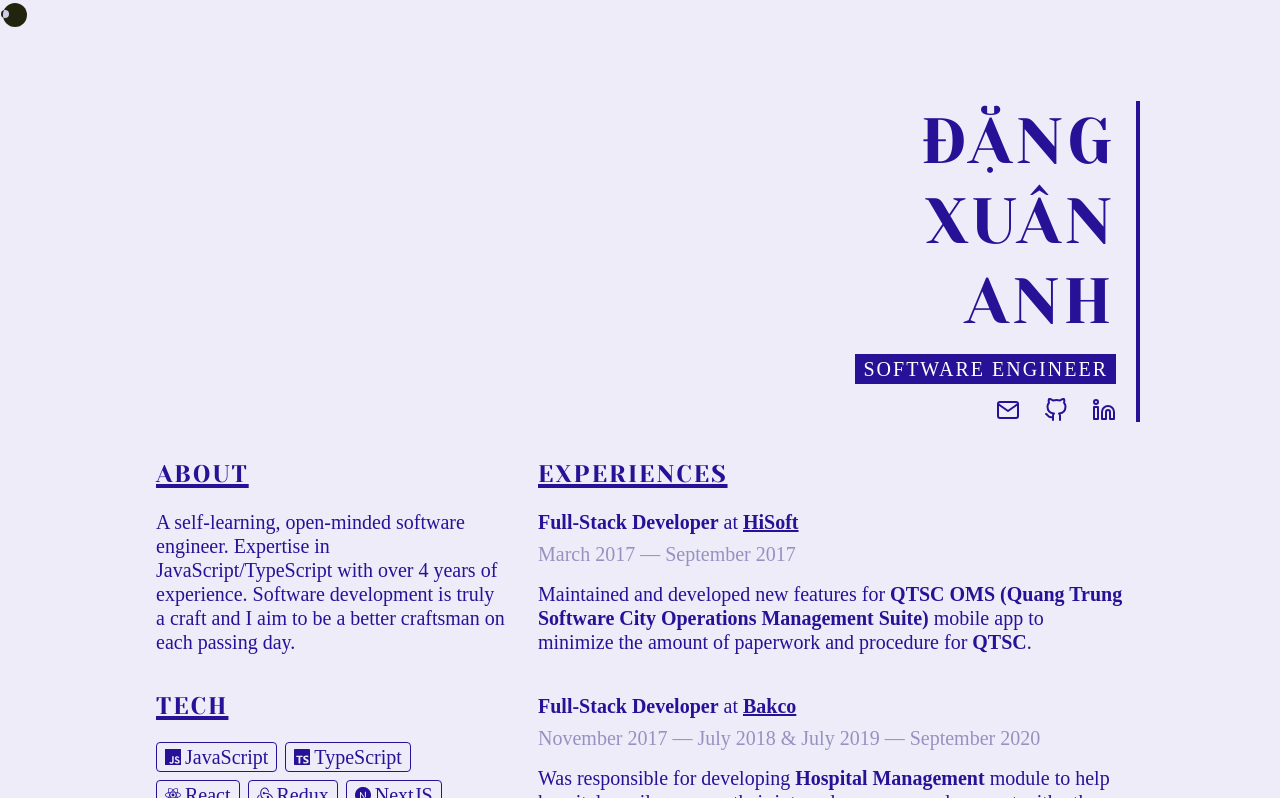
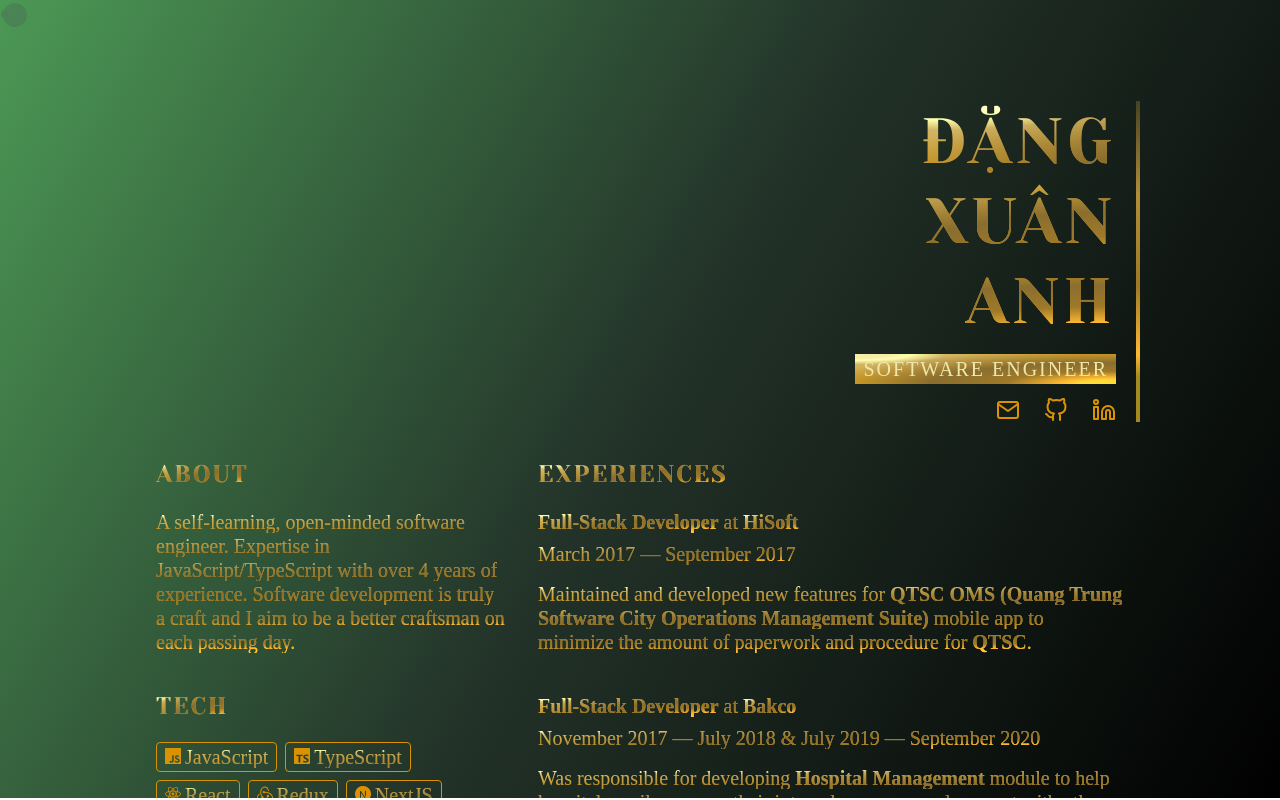
Before and after one commit to dxanh97/dxanh97-dep, a Next.js app: page / in a window 1280 px wide. Built offline with nearby package versions, Linux system fonts and the light colour scheme; a web font is replaced by a local one.

Commit message:
chore: update theme (draft)

```diff
--- a/components/common/Layout.module.scss
+++ b/components/common/Layout.module.scss
@@ -2,7 +2,12 @@
 
 .wrapper {
   margin: -10px;
-  background: $color-background;
+  background: linear-gradient(
+    300deg,
+    $color-background-start 0%,
+    $color-background-middle 50%,
+    $color-background-end 100%
+  );
   font-family: Lekton;
   font-size: 20px;
   line-height: 24px;
--- a/components/portfolio/Experiences.tsx
+++ b/components/portfolio/Experiences.tsx
@@ -18,10 +18,12 @@ const experienceList = (refs: ExperienceRefs) => [
     // prettier-ignore
     details: (
       <p className={css['detail-section']}>
+        <span className="gold-text">
           Maintained and developed new features
           for <b>QTSC OMS (Quang Trung Software City Operations Management Suite)</b> mobile
           app to minimize the amount of paperwork and procedure
           for <b>QTSC</b>.
+        </span>
       </p>
     ),
   },
@@ -35,16 +37,20 @@ const experienceList = (refs: ExperienceRefs) => [
     details: (
       <>
         <p className={css['detail-section']}>
+          <span className="gold-text">
             Was responsible for developing <b>Hospital Management</b> module to help
             hospitals easily manage their internal resources and connect with
             others using only one platform.
+          </span>
         </p>
         <p className={css['detail-section']}>
+          <span className="gold-text">
             Led Front-End team of 2 to develop several apps like:
             <br />• <b>PHR (Personal Health Record)</b> that let users track their
             medical records and body indexes.
             <br />• <b>CDS (Control Disease System)</b> for <b>HCDC (HCMC Center for
             Disease Control)</b> to record and manage the Covid-19 infection chains in HCM city.
+          </span>
         </p>
       </>
     ),
@@ -59,22 +65,28 @@ const experienceList = (refs: ExperienceRefs) => [
     details: (
       <>
         <p className={css['detail-section']}>
+          <span className="gold-text">
             Updated the company&apos;s website and add a CI config to build
             bundles automatically using <b>CircleCI</b>. Integrate
             with <b>Google Analytics</b> dashboards to set up all tracking
             flows for the website. Used <b>Strapi</b> to set up a headless CMS
             for managing CodeLink&apos;s Playbook.
+          </span>
         </p>
         <p className={css['detail-section']}>
+          <span className="gold-text">
             Outsourced for <b>Electronic Arts</b> to help build an admin dashboard
             that manages marketing assets (videos, images, ...)
             and use <b>Machine Learning</b>, <b>Serverless</b>, and <b>NestJS</b> to
             create audience-targeted marketing videos.
+          </span>
         </p>
         <p className={css['detail-section']}>
+          <span className="gold-text">
             Used <b>React</b>, <b>Redux</b>, <b>Firebase</b>, and <b>GitHub Actions</b> to
             create an annotation tool for preparing audio data for
             a <b>Machine Learning</b> model to produce a <b>Text-to-Speech</b> service.
+          </span>
         </p>
       </>
     ),
@@ -86,8 +98,10 @@ const Experiences = (refs: ExperienceRefs) => (
     {experienceList(refs).map((experience) => (
       <div key={experience.period} className={css['wrapper']}>
         <p className={css['company-role']}>
-          <b>{experience.role}</b>
-          &nbsp;at&nbsp;
+          <b>
+            <span className="gold-text">{experience.role}</span>
+          </b>
+          <span className="gold-text">&nbsp;at&nbsp;</span>
           <b>
             <a
               ref={experience.ref}
@@ -95,11 +109,13 @@ const Experiences = (refs: ExperienceRefs) => (
               target="_blank"
               rel="noreferrer"
             >
-              {experience.company}
+              <span className="gold-text">{experience.company}</span>
             </a>
           </b>
         </p>
-        <span className={css['period']}>{experience.period}</span>
+        <span className={css['period']}>
+          <span className="gold-text">{experience.period}</span>
+        </span>
         {experience.details}
       </div>
     ))}
--- a/components/portfolio/InformationSection.module.scss
+++ b/components/portfolio/InformationSection.module.scss
@@ -5,5 +5,5 @@
   text-transform: uppercase;
   font-weight: 500;
   margin-top: 40px;
-  text-decoration: underline 4px;
+  // text-decoration: underline 4px;
 }
--- a/components/portfolio/InformationSection.tsx
+++ b/components/portfolio/InformationSection.tsx
@@ -9,8 +9,10 @@ interface Props {
 
 const InformationSection: React.FC<Props> = ({ header, content }) => (
   <>
-    <h3 className={css['header']}>{header}</h3>
-    {content}
+    <h3 className={css['header']}>
+      <span className="gold-text">{header}</span>
+    </h3>
+    <span className="gold-text">{content}</span>
   </>
 );
 
--- a/components/portfolio/Interests.tsx
+++ b/components/portfolio/Interests.tsx
@@ -7,12 +7,14 @@ import {
   RiMovie2Line,
   RiYoutubeLine,
 } from 'react-icons/ri';
+import { GiChessQueen } from 'react-icons/gi';
 
 import css from './Interests.module.scss';
 
 const interestList = [
+  { name: 'Pool', icon: <RiBilliardsLine /> },
   { name: 'Football', icon: <RiFootballLine /> },
-  { name: 'Pool', icon: <RiBilliardsLine /> },
+  { name: 'Chess', icon: <GiChessQueen /> },
   { name: 'Code', icon: <RiTerminalBoxLine /> },
   { name: 'Music', icon: <RiMusic2Line /> },
   { name: 'Movie', icon: <RiMovie2Line /> },
@@ -23,8 +25,10 @@ const Interests = (
   <>
     {interestList.map((interest) => (
       <div key={interest.name} className={css['wrapper']}>
-        {interest.icon}
-        <span>{interest.name}</span>
+        <span className="gold-text">
+          {interest.icon}
+          <span>{interest.name}</span>
+        </span>
       </div>
     ))}
   </>
--- a/components/portfolio/NameAndTitle.module.scss
+++ b/components/portfolio/NameAndTitle.module.scss
@@ -3,7 +3,16 @@
 .wrapper {
   text-align: right;
   padding-right: 20px;
-  border-right: 4px solid $color-primary;
+  border-right: 4px solid;
+  border-image: radial-gradient(
+      ellipse farthest-corner at right bottom,
+      #a28a1e 10%,
+      #fdb931 15%,
+      #9f7928 30%,
+      #b18d3a 50%,
+      transparent 80%
+    )
+    1;
 }
 .name {
   text-transform: uppercase;
@@ -14,13 +23,30 @@
   letter-spacing: 4px;
   margin-bottom: 16px;
 }
+
 .title {
   margin-bottom: 16px;
   text-transform: uppercase;
   span {
     padding: 4px 8px;
     letter-spacing: 2px;
-    background: $color-primary;
+    // background: $color-primary;
+    background: radial-gradient(
+        ellipse farthest-corner at right bottom,
+        #fedb37 10%,
+        #fdb931 15%,
+        #9f7928 30%,
+        #8a6e2f 50%,
+        transparent 80%
+      ),
+      radial-gradient(
+        ellipse farthest-corner at left top,
+        #f8eda8 10%,
+        #ffffac 15%,
+        #d1b464 25%,
+        #e1a721 62.5%,
+        #daa52d 100%
+      );
     color: $color-white;
   }
 }
--- a/components/portfolio/NameAndTitle.tsx
+++ b/components/portfolio/NameAndTitle.tsx
@@ -30,11 +30,13 @@ const contactList = (refs: ContactRefs) => [
 const NameAndTitle = (refs: ContactRefs) => (
   <div className={css['wrapper']}>
     <h1 className={css['name']}>
-      Đặng
-      <br />
-      Xuân
-      <br />
-      Anh
+      <span className="gold-text">
+        Đặng
+        <br />
+        Xuân
+        <br />
+        Anh
+      </span>
     </h1>
     <div className={css['title']}>
       <span>Software Engineer</span>
--- a/components/portfolio/Techs.tsx
+++ b/components/portfolio/Techs.tsx
@@ -42,7 +42,7 @@ const Techs = (
     {techList.map((tech) => (
       <div key={tech.name} className={css['tag']}>
         <div>
-          {tech.icon}
+          <span className="gold-text">{tech.icon}</span>
           <span>{tech.name}</span>
         </div>
       </div>
--- a/styles/index.module.scss
+++ b/styles/index.module.scss
@@ -32,4 +32,26 @@
       }
     }
   }
+  :global {
+    span.gold-text {
+      background: radial-gradient(
+          ellipse farthest-corner at right bottom,
+          #fedb37 0%,
+          #fdb931 15%,
+          #9f7928 30%,
+          #8a6e2f 50%,
+          transparent 80%
+        ),
+        radial-gradient(
+          ellipse farthest-corner at left top,
+          #ffffff 0%,
+          #ffffac 15%,
+          #d1b464 25%,
+          #e1a721 62.5%,
+          #daa52d 100%
+        );
+      -webkit-background-clip: text;
+      -webkit-text-fill-color: transparent;
+    }
+  }
 }
--- a/styles/theme.scss
+++ b/styles/theme.scss
@@ -1,4 +1,7 @@
-$color-primary: #271297;
-$color-background: #edecf8;
-$color-white: #ffffff;
-$color-caption: #9791c2;
+$color-primary: #db9202;
+$color-background: #046404;
+$color-white: #efe8ab;
+$color-caption: #eaa220;
+$color-background-start: #000000;
+$color-background-middle: #233329;
+$color-background-end: #4c9955;
```
Lines whose indentation alone changed are shown as unchanged.
